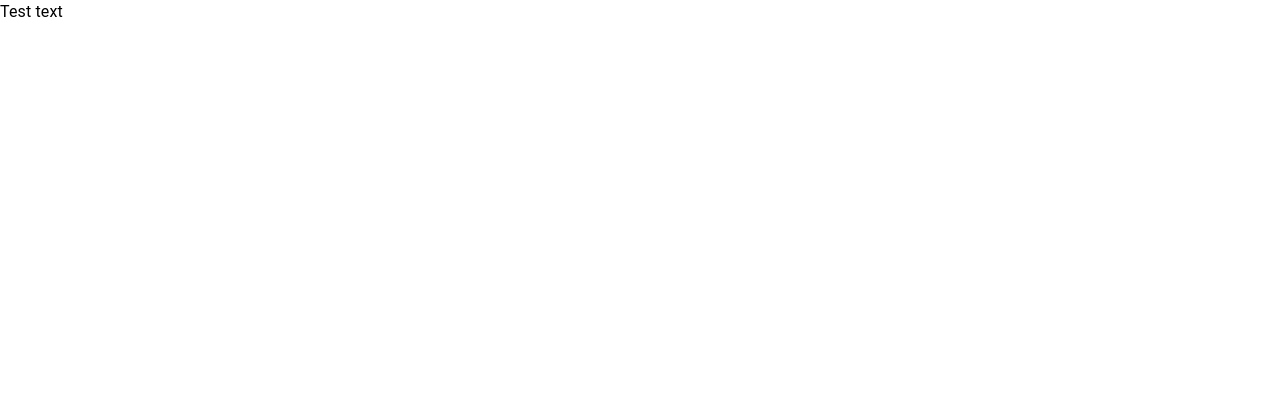
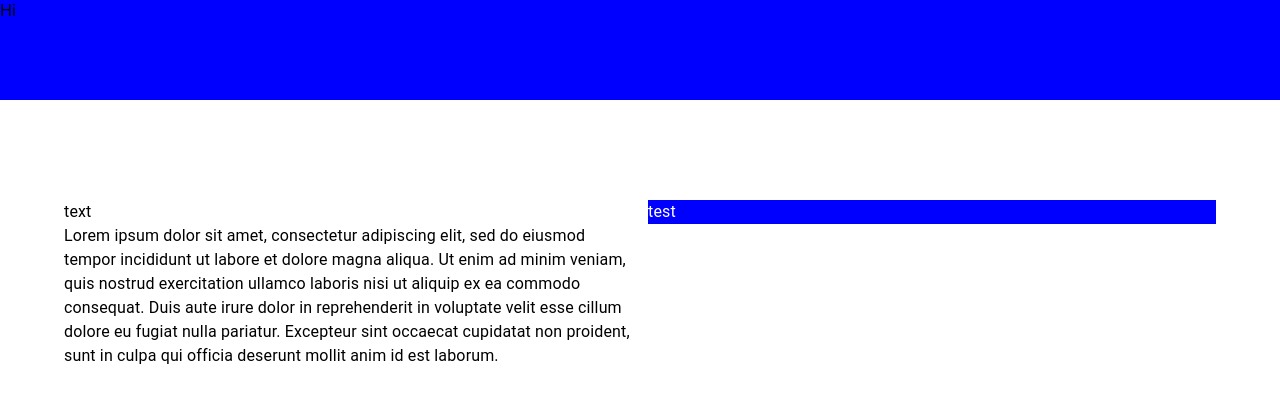
Before and after one commit to kevinhu12/kevinhu12.github.io, a React (Create React App) app: page / in a window 1280 px wide. Shown: the top 402 px of the page. Built offline with nearby package versions, Linux system fonts and the light colour scheme.

Commit message:
added basic theme setup

```diff
--- a/src/App.js
+++ b/src/App.js
@@ -1,8 +1,16 @@
-import Typography from '@mui/material/Typography';
+import Home from './pages/Home';
+import AboutMe from './pages/AboutMe';
+import { ThemeProvider } from '@mui/material/styles';
+import theme from './theme';
 
 function App() {
     return (
-        <Typography>Test text</Typography>
+        <>
+            <ThemeProvider theme={theme}>
+                <Home />
+                <AboutMe />
+            </ThemeProvider>
+        </>
     );
 }
 
--- /dev/null
+++ b/src/pages/AboutMe.js
@@ -0,0 +1,31 @@
+import Box from '@mui/material/Box';
+import Grid from '@mui/material/Grid';
+import Section from '../shared/Section';
+import Typography from '@mui/material/Typography';
+import { useTheme } from '@mui/material/styles';
+
+const AboutMe = ({
+
+}) => {
+    const theme = useTheme();
+
+    return (
+        <Section>
+            <Grid container spacing={theme.gridSpacing}>
+                <Grid item xs={6}>
+                    <Typography color='primary'>text</Typography>
+                    <Typography color='primary'>Lorem ipsum dolor sit amet, consectetur adipiscing elit, sed do eiusmod tempor incididunt ut labore et dolore magna aliqua. Ut enim ad minim veniam, quis nostrud exercitation ullamco laboris nisi ut aliquip ex ea commodo consequat. Duis aute irure dolor in reprehenderit in voluptate velit esse cillum dolore eu fugiat nulla pariatur. Excepteur sint occaecat cupidatat non proident, sunt in culpa qui officia deserunt mollit anim id est laborum.</Typography>
+                </Grid>
+                <Grid item xs={6}>
+                    <Box sx={{ backgroundColor: 'blue' }}>
+                        <Typography color='secondary'>
+                            test
+                        </Typography>
+                    </Box>
+                </Grid>
+            </Grid>
+        </Section>
+    )
+}
+
+export default AboutMe;
--- /dev/null
+++ b/src/pages/Home.js
@@ -0,0 +1,18 @@
+import Box from '@mui/material/Box';
+
+const Home = ({
+
+}) => {
+
+
+    return (
+        <Box sx={{
+            height: '100px',
+            backgroundColor: 'blue'
+        }}>
+            Hi
+        </Box>
+    )
+}
+
+export default Home;
--- /dev/null
+++ b/src/shared/Section.js
@@ -0,0 +1,12 @@
+import Container from '@mui/material/Container';
+import { styled } from '@mui/system';
+
+const Section = styled(Container)(({
+    theme
+}) => ({
+    fixed: true,
+    maxWidth: 'lg',
+    paddingTop: theme.sectionSpacing
+}));
+
+export default Section;
--- /dev/null
+++ b/src/theme.js
@@ -0,0 +1,12 @@
+import { createTheme } from '@mui/material/styles';
+
+const theme = createTheme({
+    palette: {
+        primary: { main: '#000000' },
+        secondary: { main: '#ffffff' }
+    },
+    sectionSpacing: 100,
+    gridSpacing: 2
+});
+
+export default theme;
```
